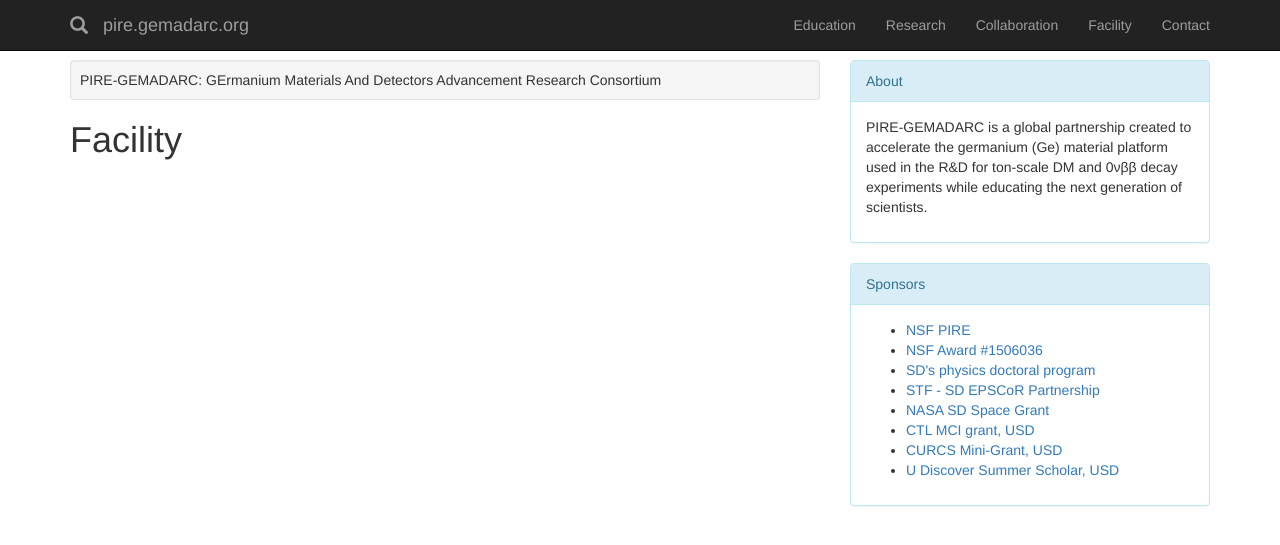
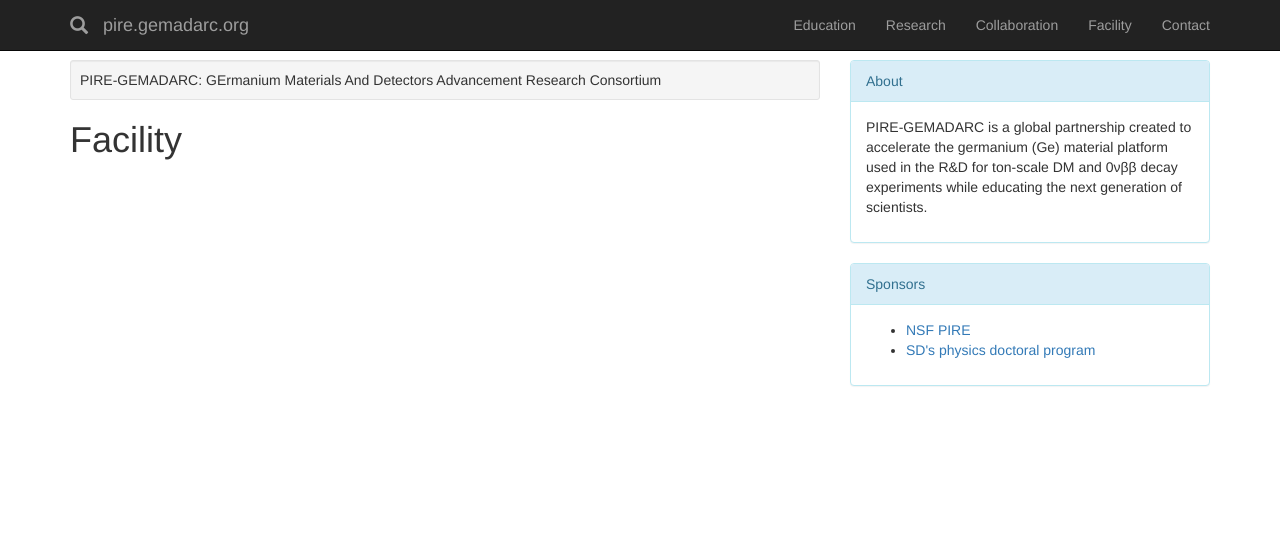
Before and after one commit to gemadarc/gemadarc.github.io, a Jekyll site: the page built from facility.md, in a window 1280 px wide. Shown: the top 545 px of the page. Built offline with Jekyll 4.4.1, drawn with Linux system fonts in a browser that asks for light colours; nearby versions of some CDN libraries; our own code applies the rules of GitHub Pages for plain Markdown files.

Commit message:
removed some sponsors

```diff
--- a/_includes/foot.html
+++ b/_includes/foot.html
@@ -11,13 +11,7 @@
     <div class="panel-body">
       <ul>
 	<li><a href="https://www.nsf.gov/funding/pgm_summ.jsp?pims_id=505038">NSF PIRE</a></li>
-	<li><a href="http://www.nsf.gov/awardsearch/showAward?AWD_ID=1506036">NSF Award #1506036</a></li>
 	<li><a href="http://sanfordlab.org/article/1576">SD's physics doctoral program</a></li>
-	<li><a href="https://www.sdbor.edu/services/academics/aac/documents/5_F_AAC0215.pdf"> STF - SD EPSCoR Partnership</a></li>
-	<li><a href="http://sdspacegrant.sdsmt.edu/">NASA SD Space Grant</a></li>
-	<li><a href="http://www.usd.edu/ctl">CTL MCI grant, USD</a></li>
-	<li><a href="http://www.usd.edu/cage/on-campus-programs">CURCS Mini-Grant, USD</a></li>
-	<li><a href="http://www.usd.edu/cage/on-campus-programs">U Discover Summer Scholar, USD</a></li>
       </ul>
     </div>
   </div>
```
